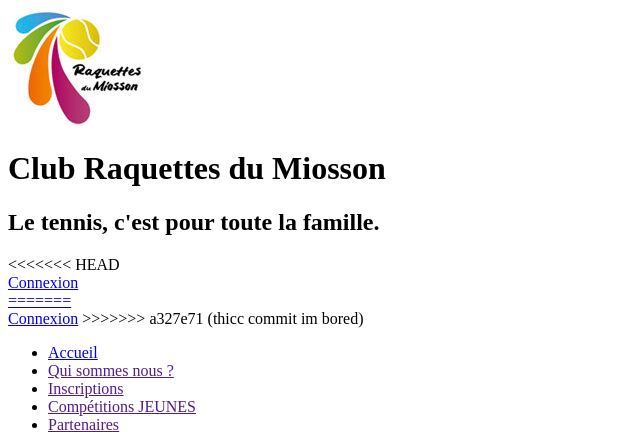
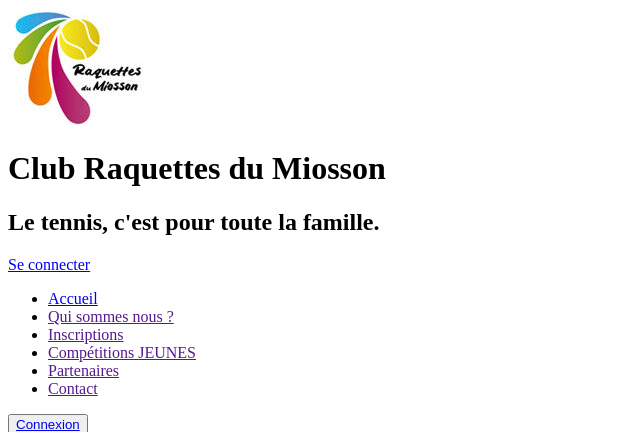
Before and after one commit to Stage-Tennis/PlateformeTennis, a Symfony app: template templates/index/index.html.twig in a window 1280 px wide. Shown: the top 432 px of the page, without its empty margins (0-640 px from the left). Run offline with Twig, Linux system fonts and the light colour scheme; the template is opened without the code that fills it, so the values that code supplies are empty; some libraries are stand-ins or nearby versions.

Commit message:
base + header modif

```diff
--- a/templates/base.html.twig
+++ b/templates/base.html.twig
@@ -7,7 +7,7 @@
 				Club Raquettes du Miosson - Le tennis, c'est pour toute la famille !
 			{% endblock %}
 		</title>
-		<link rel="icon" href="../public/images/cropped-Logo-RdM_2_site-1.jpg">
+		<link rel="icon" href="images/WebIcon-RdM.jpg">
 		{% block stylesheets %}
 			{{ encore_entry_link_tags('app') }}
 		{% endblock %}
--- a/templates/header.html.twig
+++ b/templates/header.html.twig
@@ -9,13 +9,12 @@
 			<h1 class="text-3xl">Club Raquettes du Miosson</h1>
 			<h2 class="text-sm">Le tennis, c'est pour toute la famille.</h2>
 		</div>
-<<<<<<< HEAD
 
 		<!-- Boutons de Connexion/Déconnexion -->
 		<div>
 			{% if app.user is null %}
 				<div class="flex items-center mt-4 md:mt-0 ml-auto">
-					<a href="/login" class="text-gray-800 border border-gray-800 rounded-md px-transition duration-300 ease-in-out">Connexion</a4py-2hover:bg-gray-800hover:text-white>
+					<a href="/login" class="text-gray-800 border border-gray-800 hover:text-orange-600 p-4 rounded-md px-transition duration-300 ease-in-out">Se connecter</a>
 				</div>
 			{% else %}
 				<h2 class="flex items-center mt-4 md:mt-0 ml-auto">
@@ -32,10 +31,6 @@
 					<a href="/logout" class=" hover:text-orange-600 transition underline duration-300 ease-in-out">Déconnexion</a>
 				</div>
 			{% endif %}
-=======
-		<div class="flex items-center mt-4 md:mt-0 ml-auto">
-			<a href="/login" class="text-gray-800 border border-gray-800 rounded-md px-4 py-2 hover:bg-gray-800 hover:text-white transition duration-300 ease-in-out">Connexion</a>
->>>>>>> a327e71 (thicc commit im bored)
 		</div>
 	</div>
 
```
